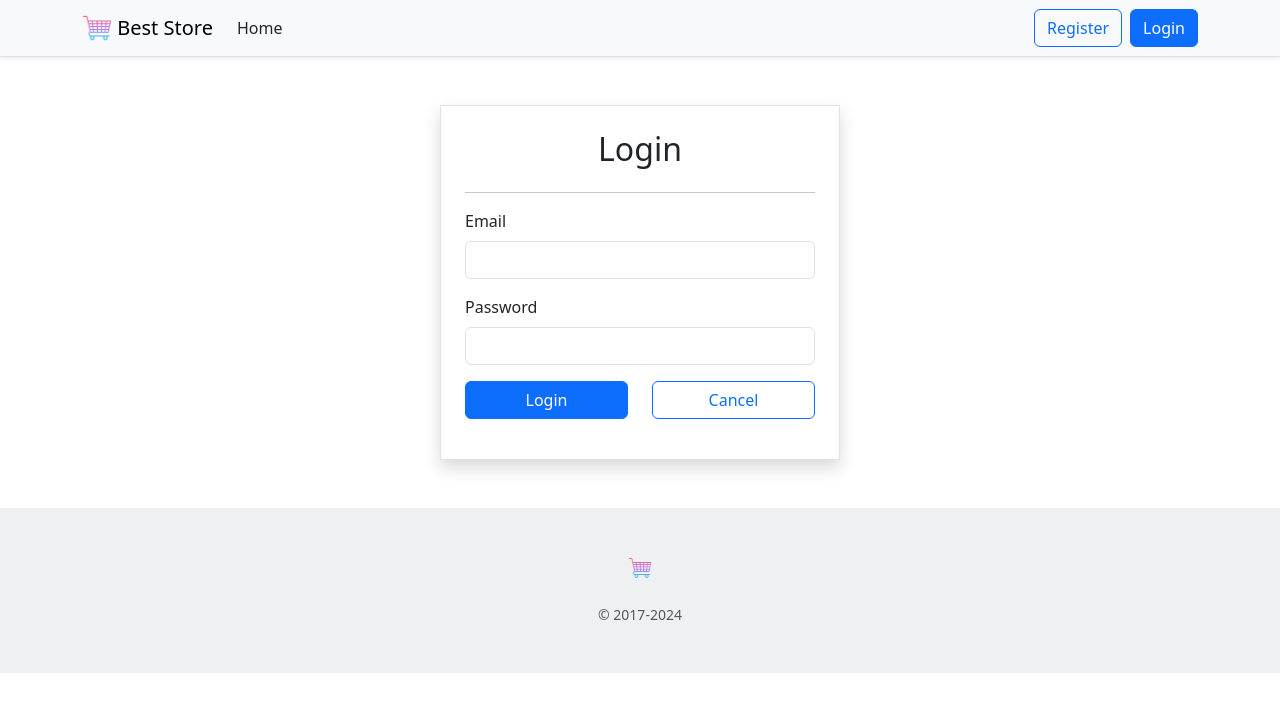
After one commit to Sweep76/event-registry-system, a PHP site: page /login/login.php in a window 1280 px wide. The commit adds this page. Shown: the top 712 px of the page. Run offline with PHP 8.4, Linux system fonts and the light colour scheme.

Commit message:
feat: added login page

```diff
--- /dev/null
+++ b/login/login.php
@@ -0,0 +1,43 @@
+<?php
+include "layout/header.php";
+
+// check if the user is logged in, if yes then redirect him to the home page
+if (isset($_SESSION["email"])) {
+    header("Location: index.php");
+    exit;
+}
+
+?>
+
+<div class="container py-5">
+    <div class="mx-auto border shadow p-4" style="width: 400px;">
+        <h2 class="text-center mb-4">Login</h2>
+        <hr />
+
+        <!-- form action -->
+        <form method="post">
+            <div class="mb-3">
+                <label class="form-label">Email</label>
+                <input class="form-control" name="email" value="" />
+            </div>
+
+            <div class="mb-3">
+                <label class="form-label">Password</label>
+                <input class="form-control" type="password" name="password" />
+            </div>
+
+            <div class="row mb-3">
+                <div class="col d-grid">
+                    <button type="submit" class="btn btn-primary">Login</button>
+                </div>
+                <div class="col d-grid">
+                    <a href="index.php" class="btn btn-outline-primary">Cancel</a>
+                </div>
+            </div>
+        </form>
+    </div>
+</div>
+
+<?php
+include "layout/footer.php";
+?>
--- a/login/register.php
+++ b/login/register.php
@@ -1,5 +1,11 @@
 <?php include "layout/header.php";
 // include "../tools/validator.php";
+
+// logged in users are redirected to the home page
+if (isset($_SESSION['email'])) {
+    header("Location: index.php");
+    exit;
+}
 
 $first_name = "";
 $last_name = "";
```
Also changed, not shown: login/logout.php (added, +13 -0 lines).
